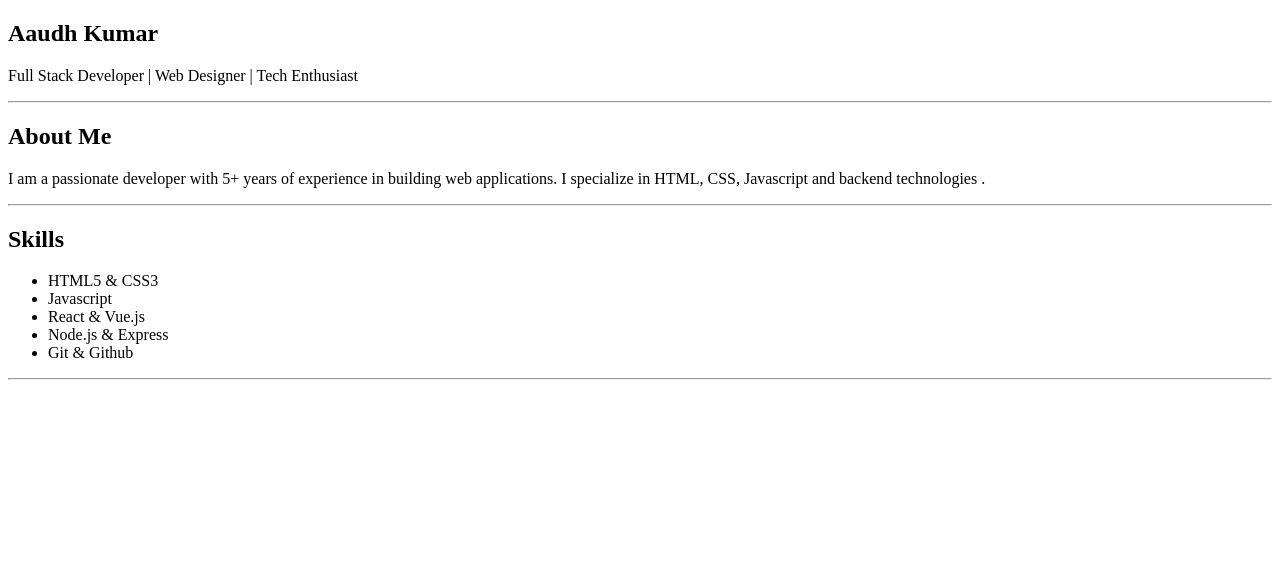
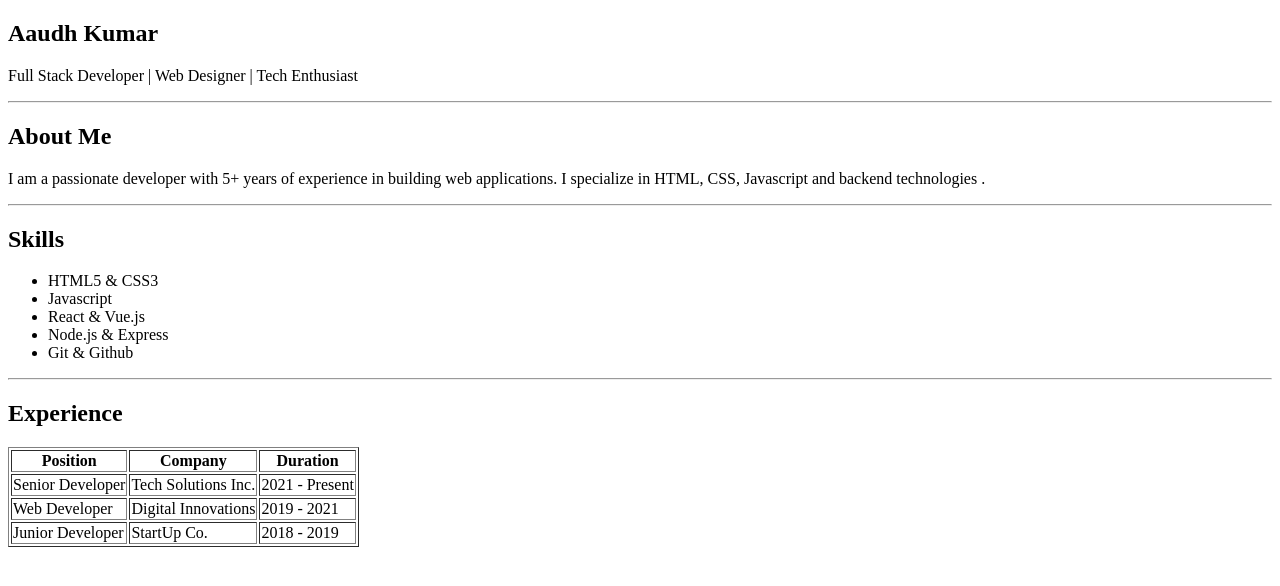
Before and after one commit to aaudhkumar/resume_onlyhtml, a plain HTML site: page index.html in a window 1280 px wide. Drawn offline with Linux system fonts and the light colour scheme.

Commit message:
add experience section

```diff
--- a/index.html
+++ b/index.html
@@ -40,5 +40,35 @@
     </section>
 
     <hr>
+
+    <section>
+        <div class="experience" >
+            <h2>Experience</h2>
+            <table border="1">
+                <thead>
+                    <th>Position</th>
+                    <th>Company</th>
+                    <th>Duration</th>
+                </thead>
+                <tbody>
+                    <tr>
+                    <td>Senior Developer</td>
+                    <td>Tech Solutions Inc.</td>
+                    <td>2021 - Present</td>
+                    </tr>
+                    <tr>
+                    <td>Web Developer</td>
+                    <td>Digital Innovations</td>
+                    <td>2019 - 2021</td>
+                    </tr>
+                    <tr>
+                    <td>Junior Developer</td>
+                    <td>StartUp Co.</td>
+                    <td>2018 - 2019</td>
+                    </tr>
+                </tbody>
+            </table>
+        </div>
+    </section>
 </body>
 </html>
```
